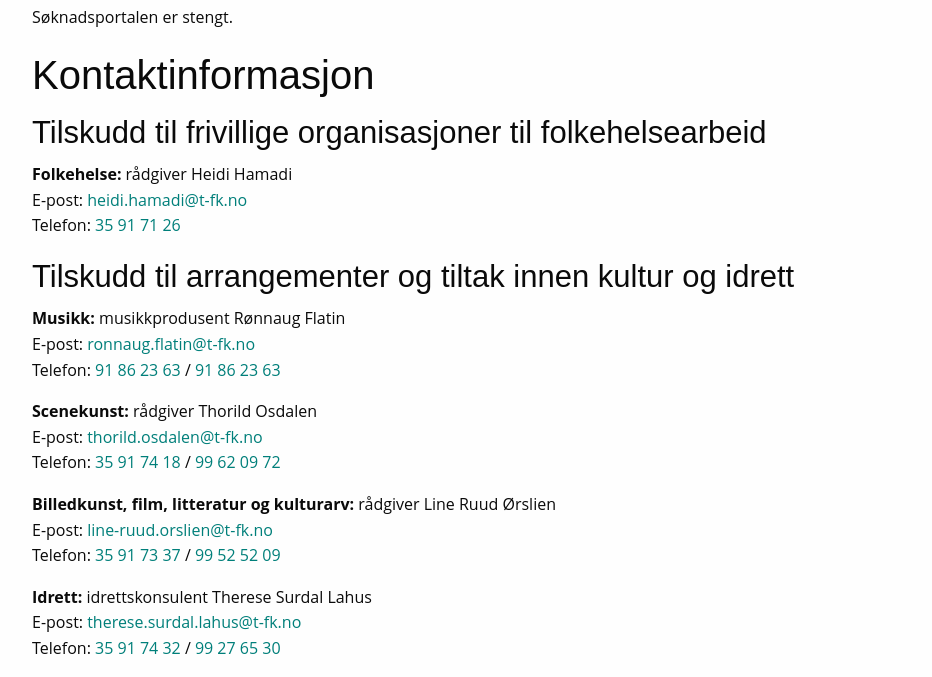
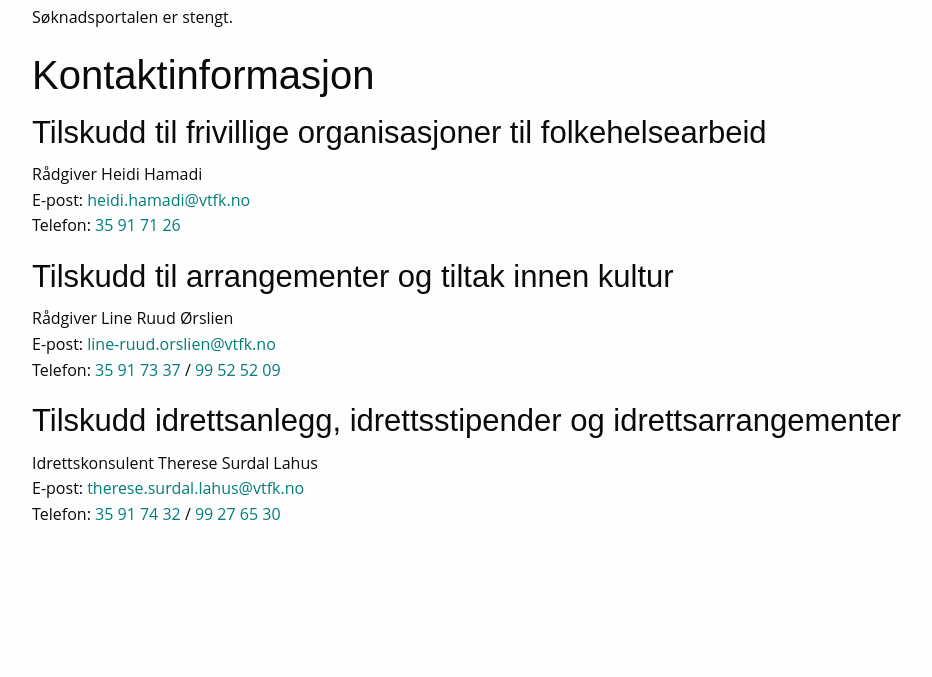
Before and after one commit to telemark/tmp.tilskudd.t-fk.no, a website: page public/index.html in a window 1280 px wide. Shown: the part 154-831 px from the top of the page, without its empty margins (8-940 px from the left). After the commit the page ends 800 px from the top, so only its background shows below. Drawn offline with Linux system fonts and the light colour scheme.

Commit message:
Updates text (patch)

```diff
--- a/public/index.html
+++ b/public/index.html
@@ -29,29 +29,20 @@
     <div>
         <h3>Tilskudd til frivillige organisasjoner til folkehelsearbeid</h3>
         <p>
-            <strong>Folkehelse: </strong>rådgiver Heidi Hamadi<br/>
-            E-post: <a href="mailto:heidi.hamadi@t-fk.no">heidi.hamadi@t-fk.no</a><br/>
+            Rådgiver Heidi Hamadi<br/>
+            E-post: <a href="mailto:heidi.hamadi@vtfk.no">heidi.hamadi@vtfk.no</a><br/>
             Telefon: <a href="tel:+4735917126">35 91 71 26</a>
         </p>
-        <h3>Tilskudd til arrangementer og tiltak innen kultur og idrett</h3>
+        <h3>Tilskudd til arrangementer og tiltak innen kultur</h3>
         <p>
-            <strong>Musikk: </strong>musikkprodusent Rønnaug Flatin<br/>
-            E-post: <a href="mailto:ronnaug.flatin@t-fk.no">ronnaug.flatin@t-fk.no</a><br/>
-            Telefon: <a href="tel:+4791862363">91 86 23 63</a> / <a href="tel:+4791862363">91 86 23 63</a>
-        </p>
-        <p>
-            <strong>Scenekunst: </strong>rådgiver Thorild Osdalen<br/>
-            E-post: <a href="mailto:thorild.osdalen@t-fk.no">thorild.osdalen@t-fk.no</a><br/>
-            Telefon: <a href="tel:+4735917418">35 91 74 18</a> / <a href="tel:+4799620972">99 62 09 72</a>
-        </p>
-        <p>
-            <strong>Billedkunst, film, litteratur og kulturarv: </strong>rådgiver Line Ruud Ørslien<br/>
-            E-post: <a href="mailto:line-ruud.orslien@t-fk.no">line-ruud.orslien@t-fk.no</a><br/>
+            Rådgiver Line Ruud Ørslien<br/>
+            E-post: <a href="mailto:line-ruud.orslien@vtfk.no">line-ruud.orslien@vtfk.no</a><br/>
             Telefon: <a href="tel:+4735917337">35 91 73 37</a> / <a href="tel:+4799525209">99 52 52 09</a>
         </p>
+        <h3>Tilskudd idrettsanlegg, idrettsstipender og idrettsarrangementer</h3>
         <p>
-            <strong>Idrett: </strong>idrettskonsulent Therese Surdal Lahus<br/>
-            E-post: <a href="mailto:therese.surdal.lahus@t-fk.no">therese.surdal.lahus@t-fk.no</a><br/>
+            Idrettskonsulent Therese Surdal Lahus<br/>
+            E-post: <a href="mailto:therese.surdal.lahus@vtfk.no">therese.surdal.lahus@vtfk.no</a><br/>
             Telefon: <a href="tel:+4735917432">35 91 74 32</a> / <a href="tel:+4799276530">99 27 65 30</a>
         </p>
     </div>
```
